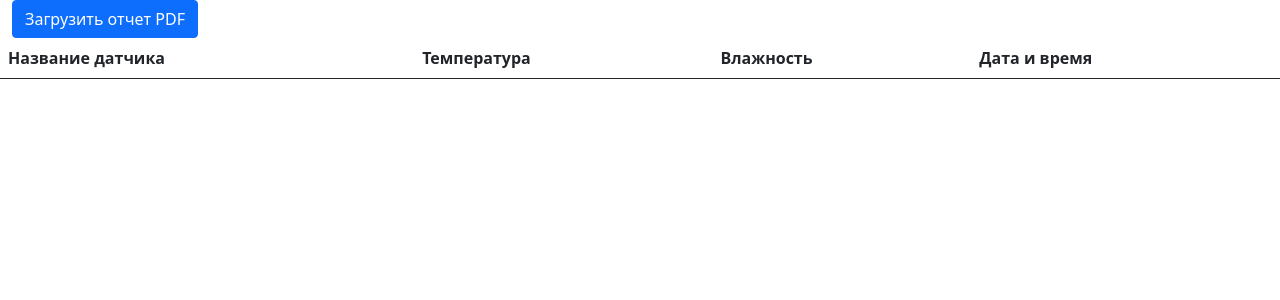
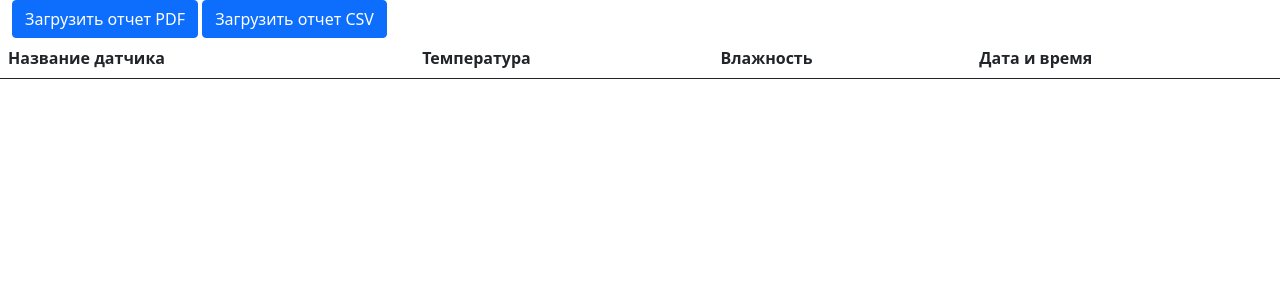
Before and after one commit to Zhichi57/Microclimate-monitoring-system, a Django app: page / in a window 1280 px wide. Shown: the part 72-372 px from the top of the page. Run offline with Django 3.2, Linux system fonts and the light colour scheme; the visitor is signed in with stand-in values (Sample User, id 1); data comes from the database, SQL or seed files in the repository; data that the repository does not hold is empty; some libraries are stand-ins or nearby versions.

Commit message:
add csv report

```diff
--- a/dataDisplay/urls.py
+++ b/dataDisplay/urls.py
@@ -1,6 +1,6 @@
 from django.urls import path, include
 from dataDisplay.views import index, get_map_data, set_map_data, set_image, set_manual, add_sensor, edit_sensor, \
-    delete_sensor, pdf_report
+    delete_sensor, pdf_report, csv_report
 from django.conf import settings
 from django.conf.urls.static import static
 
@@ -14,6 +14,7 @@ urlpatterns = [
     path(r'edit_sensor', edit_sensor, name='edit_sensor'),
     path(r'delete_sensor', delete_sensor, name='delete_sensor'),
     path(r'pdf_report', pdf_report, name='pdf_report'),
+    path(r'csv_report', csv_report, name='csv_report'),
 ]
 
 if settings.DEBUG:
--- a/dataDisplay/views.py
+++ b/dataDisplay/views.py
@@ -1,3 +1,4 @@
+import csv
 import datetime
 import json
 
@@ -202,3 +203,52 @@ def pdf_report(request):
         return FileResponse(open('simple_table.pdf', 'rb'), content_type='application/pdf')
     except FileNotFoundError:
         raise Http404()
+
+
+def csv_report(request):
+    user = User.objects.get(pk=request.user.id)
+    sensors = Sensor.objects.filter(User=user)
+
+    sensors_id = []
+    for sensor in sensors:
+        sensors_id.append(sensor.id)
+
+    if request.GET.get('start_date') is not None:
+        start_date = request.GET.get('start_date') + ' 00:00'
+        end_date = request.GET.get('end_date') + ' 23:59'
+        format_date = '%Y-%m-%d %H:%M'
+        start_date = int(datetime.datetime.strptime(start_date, format_date).timestamp())
+        end_date = int(datetime.datetime.strptime(end_date, format_date).timestamp())
+
+        indications = Indications.objects.filter(Sensor_id__in=sensors_id, Receiving_data_time__gte=start_date,
+                                                 Receiving_data_time__lte=end_date)
+    else:
+        indications = Indications.objects.filter(Sensor_id__in=sensors_id)
+
+    data = []
+    for sensor in indications.values('Temperature', 'Humidity', 'Receiving_data_time'):
+        date = datetime.datetime.fromtimestamp(float(sensor['Receiving_data_time']))
+        date = date.strftime('%H:%M:%S %d.%m.%Y')
+        sensor['Receiving_data_time'] = date
+        data.append(list(sensor.values()))
+
+    new_data = []
+    for el in data:
+        el = list(map(str, el))
+        new_data.append(el)
+
+    with open('csv_report.csv', 'w', newline='', encoding='cp1251') as csv_file:
+        writer = csv.writer(csv_file, dialect='excel-tab')
+        if request.GET.get('start_date') is not None:
+            format_date = '%Y-%m-%d'
+            start_date = datetime.datetime.strptime(request.GET.get('start_date'), format_date).strftime('%d.%m.%Y')
+            end_date = datetime.datetime.strptime(request.GET.get('end_date'), format_date).strftime('%d.%m.%Y')
+            writer.writerow(['Отчет за {} - {}'.format(start_date, end_date)])
+        writer.writerow(['Температура', 'Влажность', 'Дата и время'])
+        for row in new_data:
+            writer.writerow(row)
+
+    try:
+        return FileResponse(open('csv_report.csv', 'rb'), content_type='text/csv')
+    except FileNotFoundError:
+        raise Http404()
--- a/static/main.js
+++ b/static/main.js
@@ -90,3 +90,14 @@ $('#get_pdf_report').on('click', function () {
     }
 
 })
+
+$('#get_csv_report').on('click', function () {
+    let start_date = $('#start_date').val();
+    let end_date = $('#end_date').val();
+    if ((start_date !== '') && (end_date !== '')) {
+         window.location.href = "csv_report?start_date=" + start_date + '&end_date=' + end_date;
+    }else {
+        window.location.href = "csv_report"
+    }
+
+})
--- a/templates/home.html
+++ b/templates/home.html
@@ -1,5 +1,6 @@
 <div class="container-fluid">
 <button class="btn btn-primary" id="get_pdf_report">Загрузить отчет PDF</button>
+<button class="btn btn-primary" id="get_csv_report">Загрузить отчет CSV</button>
     <div class="row">
         <table class="table table-striped table-hover">
             <thead>
```
